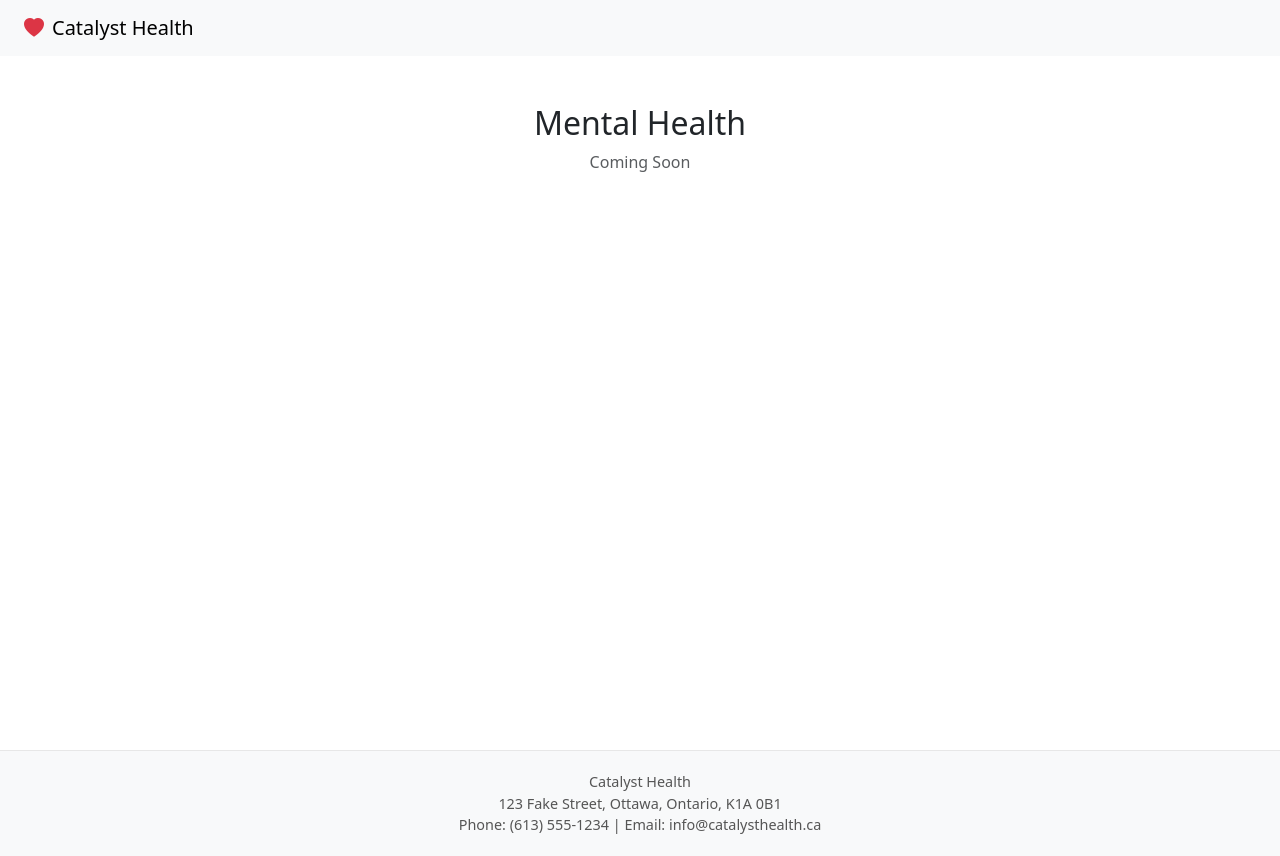
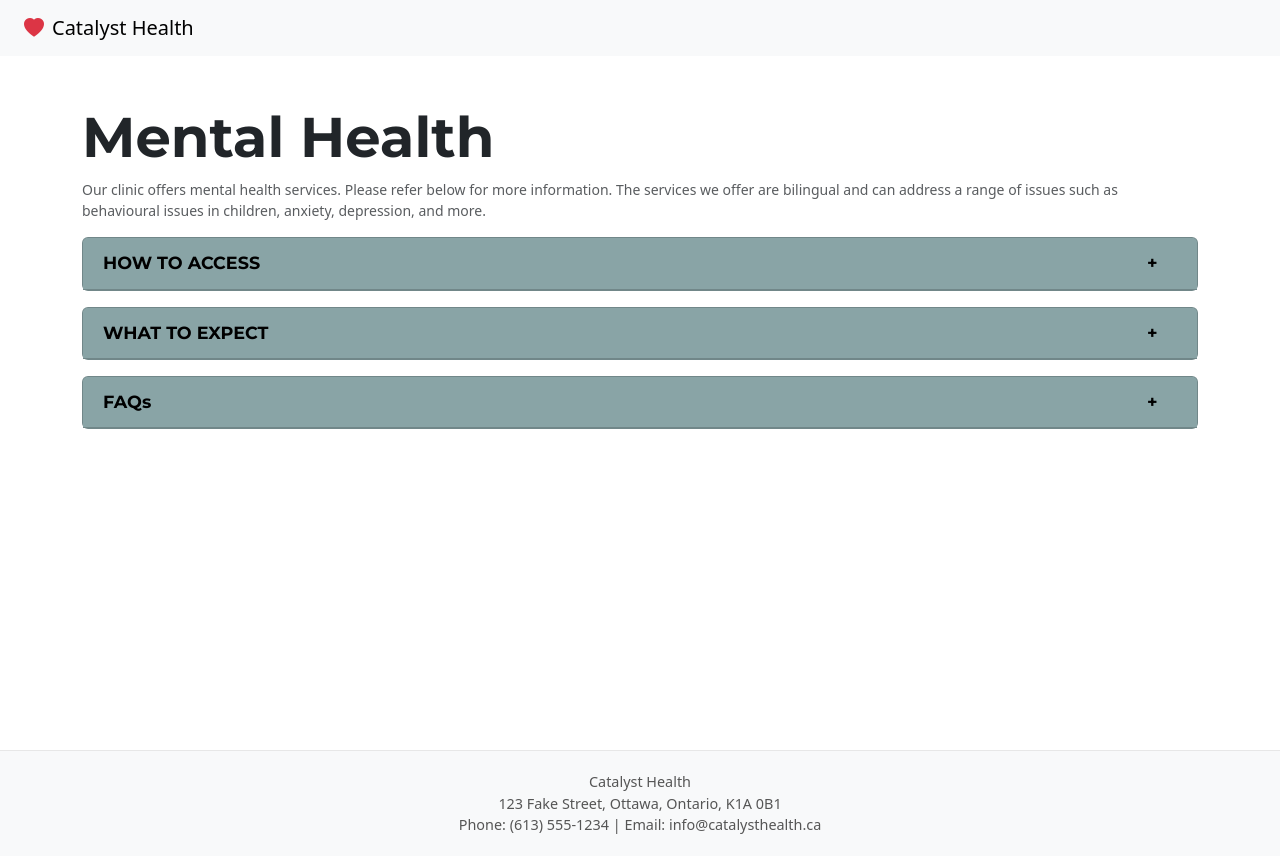
Before and after one commit to sonja-jovic/doctors-site.github.io, a React (Create React App) app: page /doctors-site.github.io/mental-health in a window 1280 px wide. Built offline with nearby package versions, Linux system fonts and the light colour scheme.

Commit message:
FInished mental health page

```diff
--- a/public/index.html
+++ b/public/index.html
@@ -1,6 +1,8 @@
 <!DOCTYPE html>
 <html lang="en">
   <head>
+    <link href="https://fonts.googleapis.com/css2?family=Montserrat:wght@700&display=swap" rel="stylesheet">
+
     <meta charset="utf-8" />
     <link rel="icon" href="%PUBLIC_URL%/favicon.ico" />
     <meta name="viewport" content="width=device-width, initial-scale=1" />
--- a/src/App.css
+++ b/src/App.css
@@ -11,6 +11,8 @@
 
 .hero-section h2 {
   font-weight: bold;
+  font-family: 'Montserrat', sans-serif;
+  font-size: 3.5rem;
 }
 
 .hero-section .btn {
@@ -45,3 +47,19 @@
   font-size: 1.2rem;
   font-weight: 500;
 }
+
+.info {
+  font-family: 'Montserrat', sans-serif;
+  font-weight: 700;
+  font-size: 1.5rem;
+}
+
+.book-btn {
+  background-color: #ffffff !important;
+  color: #333 !important;
+  border: none !important;
+  padding: 12px 24px;
+  font-size: 1.1rem;
+  border-radius: 8px;
+  font-weight: bold;
+}
--- a/src/App.js
+++ b/src/App.js
@@ -63,19 +63,16 @@ function Home() {
           padding: "80px 0"
         }}
       >
-        <h2 className="fw-bold">Your Family’s Health Starts Here</h2>
+        <h2 className="fw-bold">Catalyst Health </h2>
         <Link to="/book-appointment">
-          <Button variant="outline-light" className="my-3">
+          <Button className="book-btn my-3">
             Book Appointment
           </Button>
         </Link>
-        <p className="text-light small">
-          Specialist & Family Care | Virtual & In-Clinic Visits
-        </p>
       </div>
 
       <Container className="text-center my-5">
-        <h5 className="fw-bold">Welcome to Catalyst Health</h5>
+        <h5 className="info">Your Family’s Health Starts Here</h5>
         <p className="text-muted small">
           Catalyst Medical provides compassionate, accessible healthcare tailored to your needs.
         </p>
--- a/src/pages/MentalHealth.js
+++ b/src/pages/MentalHealth.js
@@ -1,11 +1,154 @@
-import React from "react";
-import { Container } from "react-bootstrap";
+import React, { useState } from "react";
+import { Container, Accordion, Card, useAccordionButton } from "react-bootstrap";
+
+const locationsColor = "#89a4a6";
+const expandedContentBgColor = "#e5ebec";
+
+function CustomToggle({ eventKey, callback, isActive }) {
+  const decoratedOnClick = useAccordionButton(eventKey, () => {
+    if (callback) callback(eventKey);
+  });
+
+  return (
+    <div
+      onClick={decoratedOnClick}
+      style={{
+        cursor: "pointer",
+        fontWeight: "bold",
+        display: "flex",
+        alignItems: "center",
+        justifyContent: "space-between",
+        width: "30px",
+      }}
+    >
+      <span>{isActive ? "−" : "+"}</span>
+    </div>
+  );
+}
 
 export default function MentalHealth() {
+  // activeKey is now an array of keys that are open
+  const [activeKeys, setActiveKeys] = useState([]);
+
+  const handleToggle = (key) => {
+    if (activeKeys.includes(key)) {
+      // remove key to close accordion
+      setActiveKeys(activeKeys.filter((k) => k !== key));
+    } else {
+      // add key to open accordion
+      setActiveKeys([...activeKeys, key]);
+    }
+  };
+
+  const accordions = [
+    {
+      key: "0",
+      title: "HOW TO ACCESS",
+      content: "To access mental health services, you can book an appointment online through our website or call our clinic directly. We also offer walk-in hours for urgent needs.",
+    },
+    {
+      key: "1",
+      title: "WHAT TO EXPECT",
+      content: "During your visit, a qualified professional will listen to your concerns and work with you to create a personalized plan. You can expect a safe and confidential environment.",
+    },
+    {
+      key: "2",
+      title: "FAQs",
+      content: (
+            <div
+              dangerouslySetInnerHTML={{
+                __html: `
+      Q: How do I book an appointment?<br />
+      A: You can book online through our website or call our clinic directly.<br /><br />
+
+      Q: Do you accept insurance?<br />
+      A: Yes, we accept most major insurance plans. Please check with us for details.<br /><br />
+
+      Q: Are services confidential?<br />
+      A: Yes, all sessions are private and confidential.<br /><br />
+
+      Q: Can I walk in without an appointment?<br />
+      A: We offer limited walk-in hours for urgent needs, but booking an appointment is recommended.<br /><br />
+
+      Q: Do you offer virtual consultations?<br />
+      A: Yes, virtual appointments are available for your convenience.<br /><br />
+
+      Q: What should I bring to my first appointment?<br />
+      A: Please bring any relevant medical records and a list of current medications.<br /><br />
+
+      Q: How long does a typical session last?<br />
+      A: Sessions usually last about 50 minutes.<br /><br />
+
+      Q: Can I reschedule or cancel an appointment?<br />
+      A: Yes, please notify us at least 24 hours in advance to reschedule or cancel.<br /><br />
+
+      Q: Are your services available in other languages?<br />
+      A: Yes, we offer bilingual services in English and French.<br /><br />
+
+      Q: What if I need urgent help outside clinic hours?<br />
+      A: For emergencies, please call 911 or visit the nearest emergency room.
+                `,
+              }}
+            />
+          ),
+        },
+      ];
+
   return (
-    <Container className="text-center my-5">
-      <h2>Mental Health</h2>
-      <p className="text-muted">Coming Soon</p>
+    <Container className="my-5" style={{ textAlign: "left" }}>
+      <h2 className="info" style={{ fontSize: "3.5rem" }}>
+        Mental Health
+      </h2>
+      <p className="text-muted small" style={{ width: "100%" }}>
+        Our clinic offers mental health services. Please refer below for more information. The services we offer are bilingual and can address a range of issues such as behavioural issues in children, anxiety, depression, and more.
+      </p>
+
+
+      {/* Don't pass activeKey prop to Accordion for manual control */}
+      <Accordion flush>
+        {accordions.map(({ key, title, content }) => {
+          const isActive = activeKeys.includes(key);
+          return (
+            <Card
+              key={key}
+              style={{ backgroundColor: locationsColor, marginBottom: "1rem" }}
+            >
+              <Card.Header
+                onClick={() => handleToggle(key)}
+                style={{
+                  padding: "0.75rem 1.25rem",
+                  display: "flex",
+                  justifyContent: "space-between",
+                  alignItems: "center",
+                  cursor: "pointer",
+                  backgroundColor: locationsColor,
+                  color: "black",
+                  fontWeight: "bold",
+                  fontFamily: "'Montserrat', sans-serif",
+                  fontSize: "1.1rem",
+                }}
+              >
+                <div>{title}</div>
+                <CustomToggle eventKey={key} isActive={isActive} />
+              </Card.Header>
+              <Accordion.Collapse
+                eventKey={key}
+                in={isActive} // control open/close manually
+              >
+                <Card.Body
+                  style={{
+                    backgroundColor: expandedContentBgColor,
+                    color: "black",
+                    fontSize: "0.9rem",
+                  }}
+                >
+                  {content}
+                </Card.Body>
+              </Accordion.Collapse>
+            </Card>
+          );
+        })}
+      </Accordion>
     </Container>
   );
 }
```
